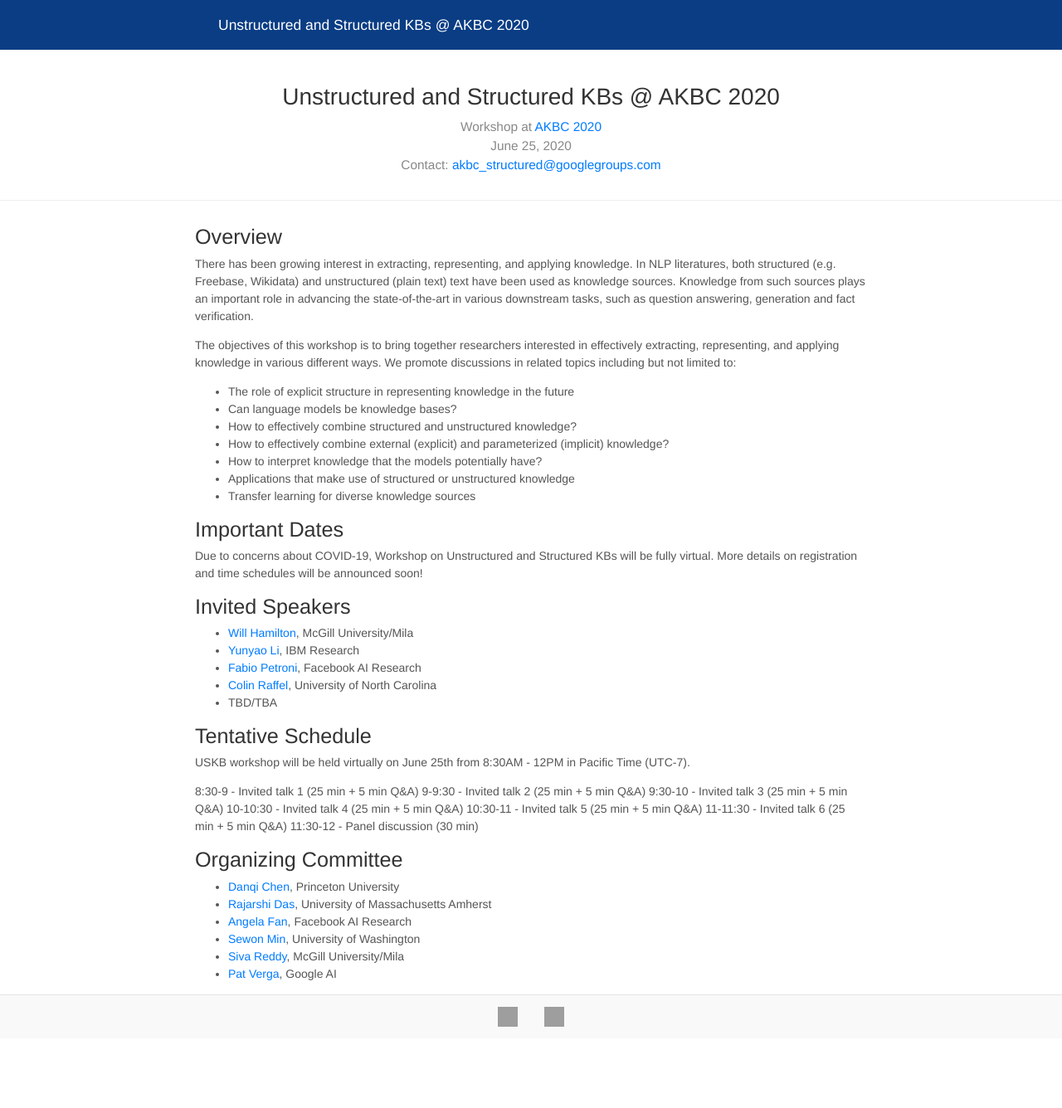
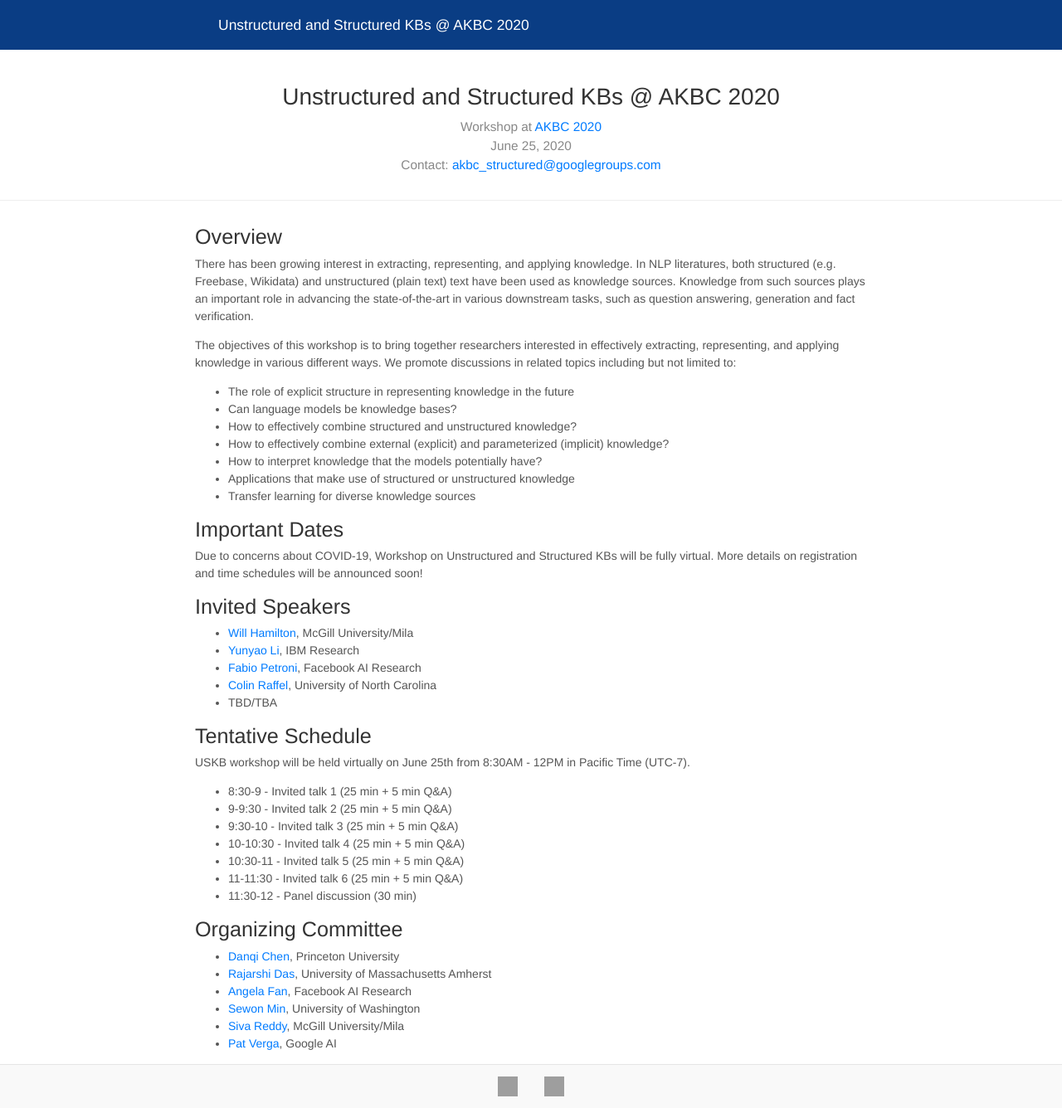
Before and after one commit to spa-nlp/spa-nlp.github.io, a Jekyll site: the page built from index.md, in a window 1280 px wide and 1336 px high. Shown: the whole window at 83% size. Built offline with Jekyll 4.4.1, drawn with Linux system fonts in a browser that asks for light colours; nearby versions of some CDN libraries; grey boxes are pictures that could not be loaded.

Commit message:
update formatting for schedules

```diff
--- a/index.md
+++ b/index.md
@@ -38,13 +38,13 @@ Due to concerns about COVID-19, Workshop on Unstructured and Structured KBs will
 
 USKB workshop will be held virtually on June 25th from 8:30AM - 12PM in Pacific Time (UTC-7).
 
-8:30-9 - Invited talk 1 (25 min + 5 min Q&A)
-9-9:30 - Invited talk 2 (25 min + 5 min Q&A)
-9:30-10 - Invited talk 3 (25 min + 5 min Q&A)
-10-10:30 - Invited talk 4 (25 min + 5 min Q&A)
-10:30-11 - Invited talk 5 (25 min + 5 min Q&A)
-11-11:30 - Invited talk 6 (25 min + 5 min Q&A)
-11:30-12 - Panel discussion (30 min)
+- 8:30-9 - Invited talk 1 (25 min + 5 min Q&A)
+- 9-9:30 - Invited talk 2 (25 min + 5 min Q&A)
+- 9:30-10 - Invited talk 3 (25 min + 5 min Q&A)
+- 10-10:30 - Invited talk 4 (25 min + 5 min Q&A)
+- 10:30-11 - Invited talk 5 (25 min + 5 min Q&A)
+- 11-11:30 - Invited talk 6 (25 min + 5 min Q&A)
+- 11:30-12 - Panel discussion (30 min)
 
 
 ## Organizing Committee
```
